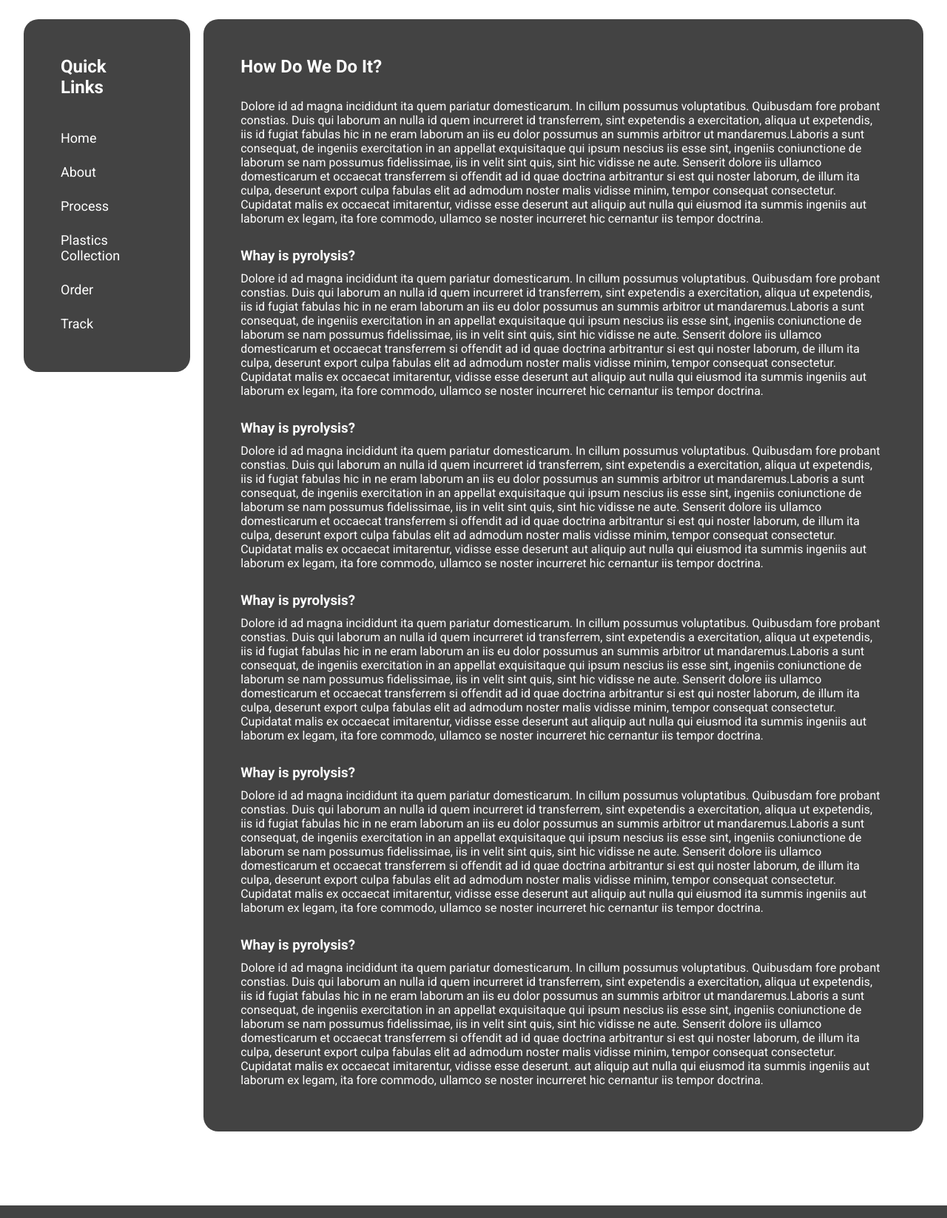
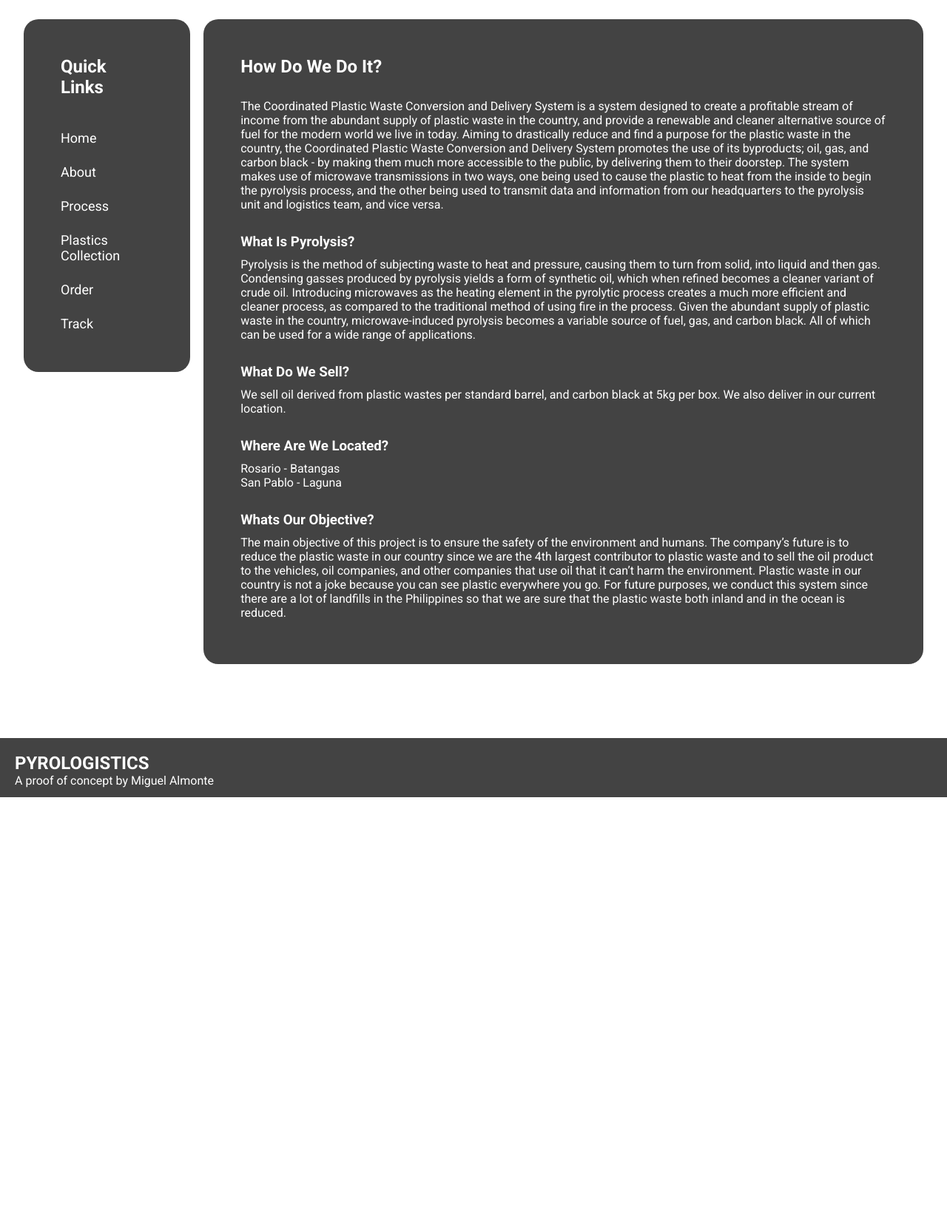
Before and after one commit to MJAlmonte/mjalmonte.github.io, a plain HTML site: page index.html in a window 1280 px wide. Shown: the part 880-2527 px from the top of the page at 74% size. After the commit the page ends 1958 px from the top, so only its background shows below. Drawn offline with Linux system fonts and the light colour scheme.

Commit message:
Index Update

```diff
--- a/css/hmi.css
+++ b/css/hmi.css
@@ -336,11 +336,6 @@ html, body {
   background: var(--accent);
 }
 
-
-
-
-
-
 .PyroPlantARight {
   width: 28%;
 }
--- a/css/master.css
+++ b/css/master.css
@@ -399,6 +399,10 @@ html, body {
   height: 100%;
   background: var(--primary);
   padding: 20px;
+  display: flex;
+  flex-direction: column;
+  align-items: center;
+  justify-content: center;
   box-sizing: border-box;
   min-height: 500px;
   border-radius: 20px;
@@ -408,13 +412,18 @@ html, body {
   width: 49.25%;
   background: var(--primary);
   padding: 20px;
-  box-sizing: border-box;
+  display: flex;
+  flex-direction: column;
+  align-items: center;
+  justify-content: center;
   min-height: 500px;
   border-radius: 20px;
+  box-sizing: border-box;
 }
 
 .orderCenter1 {
   width: 100%;
+  height: 100%;
   display: flex;
   flex-direction: 100%;
   justify-content: space-around;
@@ -422,7 +431,7 @@ html, body {
 }
 
 .orderCenter1 p {
-  margin: 0;
+  margin: 10px 0 10px 0;
   padding: 0;
 }
 
@@ -430,6 +439,11 @@ html, body {
   margin: 20px 0 10px 0;
   padding: 0;
   text-align: center;
+  input::-webkit-outer-spin-button,
+  input::-webkit-inner-spin-button
+  -webkit-appearance: none;
+  -moz-appearance: textfield;
+  margin: 0;
 }
 
 .orderCenterItem {
@@ -443,6 +457,10 @@ html, body {
   align-items: center;
   justify-content: center;
   color: black;
+}
+
+.orderCenterItem p {
+  text-align: center;
 }
 
 .orderButton {
@@ -461,9 +479,10 @@ html, body {
   min-width: 100%;
   max-width: 100%;
   height: auto;
-  border: 5px solid var(--primary);
+  border: 5px solid var(--white);
   box-sizing: border-box;
   margin: 30px 0 0 0;
+  border-radius: 20px;
 }
 
 .sectionCollectionContainerRight input {
@@ -486,20 +505,23 @@ html, body {
 
 .tableContainer {
   display: flex;
+  width: 99%;
+  margin: 10px 0 0 0;
   flex-direction: row;
   align-items: center;
   justify-content: flex-start;
 }
 
-#tableContainer1 {
-  text-align: right;
-  border-right: 1px solid white;
-  list-style: none;
-  padding: 20px;
+.tableContainer td {
+  border: 1px solid black;
+  padding: 10px 0 10px 5px;
+  width: 10%;
+  overflow: hidden;
+  white-space: nowrap;
 }
 
-#tableContainer2 {
-  text-align: left;
-  list-style: none;
-  padding: 20px;
+.tableContainer table {
+  border-collapse: collapse;
+  width: 100%;
+  background: var(--secondary);
 }
--- a/index.html
+++ b/index.html
@@ -83,111 +83,30 @@
       <div class="sectionThreeLeft">
         <h2 class="sectionTwoTextBoxTitle1">How Do We Do It?</h2>
         <p>
-          Dolore id ad magna incididunt ita quem pariatur domesticarum. In cillum possumus
-          voluptatibus. Quibusdam fore probant constias. Duis qui laborum an nulla id quem
-          incurreret id transferrem, sint expetendis a exercitation, aliqua ut expetendis,
-          iis id fugiat fabulas hic in ne eram laborum an iis eu dolor possumus an summis
-          arbitror ut mandaremus.Laboris a sunt consequat, de ingeniis exercitation in an
-          appellat exquisitaque qui ipsum nescius iis esse sint, ingeniis coniunctione de
-          laborum se nam possumus fidelissimae, iis in velit sint quis, sint hic vidisse
-          ne aute. Senserit dolore iis ullamco domesticarum et occaecat transferrem si
-          offendit ad id quae doctrina arbitrantur si est qui noster laborum, de illum ita
-          culpa, deserunt export culpa fabulas elit ad admodum noster malis vidisse minim,
-          tempor consequat consectetur. Cupidatat malis ex occaecat imitarentur, vidisse
-          esse deserunt aut aliquip aut nulla qui eiusmod ita summis ingeniis aut laborum
-          ex legam, ita fore commodo, ullamco se noster incurreret hic cernantur iis
-          tempor doctrina.
+          The Coordinated Plastic Waste Conversion and Delivery System is a system designed to create a profitable stream of income from the abundant supply of plastic waste in the country, and provide a renewable and cleaner alternative source of fuel for the modern world we live in today. Aiming to drastically reduce and find a purpose for the plastic waste in the country, the Coordinated Plastic Waste Conversion and Delivery System promotes the use of its byproducts; oil, gas, and carbon black - by making them much more accessible to the public, by delivering them to their doorstep. The system makes use of microwave transmissions in two ways, one being used to cause the plastic to heat from the inside to begin the pyrolysis process, and the other being used to transmit data and information from our headquarters to the pyrolysis unit and logistics team, and vice versa.
         </p>
 
-        <h3>Whay is pyrolysis?</h3>
+        <h3>What Is Pyrolysis?</h3>
         <p>
-          Dolore id ad magna incididunt ita quem pariatur domesticarum. In cillum possumus
-          voluptatibus. Quibusdam fore probant constias. Duis qui laborum an nulla id quem
-          incurreret id transferrem, sint expetendis a exercitation, aliqua ut expetendis,
-          iis id fugiat fabulas hic in ne eram laborum an iis eu dolor possumus an summis
-          arbitror ut mandaremus.Laboris a sunt consequat, de ingeniis exercitation in an
-          appellat exquisitaque qui ipsum nescius iis esse sint, ingeniis coniunctione de
-          laborum se nam possumus fidelissimae, iis in velit sint quis, sint hic vidisse
-          ne aute. Senserit dolore iis ullamco domesticarum et occaecat transferrem si
-          offendit ad id quae doctrina arbitrantur si est qui noster laborum, de illum ita
-          culpa, deserunt export culpa fabulas elit ad admodum noster malis vidisse minim,
-          tempor consequat consectetur. Cupidatat malis ex occaecat imitarentur, vidisse
-          esse deserunt aut aliquip aut nulla qui eiusmod ita summis ingeniis aut laborum
-          ex legam, ita fore commodo, ullamco se noster incurreret hic cernantur iis
-          tempor doctrina.
+          Pyrolysis is the method of subjecting waste to heat and pressure, causing them to turn from solid, into liquid and then gas. Condensing gasses produced by pyrolysis yields a form of synthetic oil, which when refined becomes a cleaner variant of crude oil. Introducing microwaves as the heating element in the pyrolytic process creates a much more efficient and cleaner process, as compared to the traditional method of using fire in the process. Given the abundant supply of plastic waste in the country, microwave-induced pyrolysis becomes a variable source of fuel, gas, and carbon black. All of which can be used for a wide range of applications.
         </p>
 
-        <h3>Whay is pyrolysis?</h3>
+        <h3>What Do We Sell?</h3>
         <p>
-          Dolore id ad magna incididunt ita quem pariatur domesticarum. In cillum possumus
-          voluptatibus. Quibusdam fore probant constias. Duis qui laborum an nulla id quem
-          incurreret id transferrem, sint expetendis a exercitation, aliqua ut expetendis,
-          iis id fugiat fabulas hic in ne eram laborum an iis eu dolor possumus an summis
-          arbitror ut mandaremus.Laboris a sunt consequat, de ingeniis exercitation in an
-          appellat exquisitaque qui ipsum nescius iis esse sint, ingeniis coniunctione de
-          laborum se nam possumus fidelissimae, iis in velit sint quis, sint hic vidisse
-          ne aute. Senserit dolore iis ullamco domesticarum et occaecat transferrem si
-          offendit ad id quae doctrina arbitrantur si est qui noster laborum, de illum ita
-          culpa, deserunt export culpa fabulas elit ad admodum noster malis vidisse minim,
-          tempor consequat consectetur. Cupidatat malis ex occaecat imitarentur, vidisse
-          esse deserunt aut aliquip aut nulla qui eiusmod ita summis ingeniis aut laborum
-          ex legam, ita fore commodo, ullamco se noster incurreret hic cernantur iis
-          tempor doctrina.
+          We sell oil derived from plastic wastes per standard barrel, and carbon black at 5kg per box. We also deliver in our current location.
         </p>
 
-        <h3>Whay is pyrolysis?</h3>
+        <h3>Where Are We Located?</h3>
         <p>
-          Dolore id ad magna incididunt ita quem pariatur domesticarum. In cillum possumus
-          voluptatibus. Quibusdam fore probant constias. Duis qui laborum an nulla id quem
-          incurreret id transferrem, sint expetendis a exercitation, aliqua ut expetendis,
-          iis id fugiat fabulas hic in ne eram laborum an iis eu dolor possumus an summis
-          arbitror ut mandaremus.Laboris a sunt consequat, de ingeniis exercitation in an
-          appellat exquisitaque qui ipsum nescius iis esse sint, ingeniis coniunctione de
-          laborum se nam possumus fidelissimae, iis in velit sint quis, sint hic vidisse
-          ne aute. Senserit dolore iis ullamco domesticarum et occaecat transferrem si
-          offendit ad id quae doctrina arbitrantur si est qui noster laborum, de illum ita
-          culpa, deserunt export culpa fabulas elit ad admodum noster malis vidisse minim,
-          tempor consequat consectetur. Cupidatat malis ex occaecat imitarentur, vidisse
-          esse deserunt aut aliquip aut nulla qui eiusmod ita summis ingeniis aut laborum
-          ex legam, ita fore commodo, ullamco se noster incurreret hic cernantur iis
-          tempor doctrina.
+          Rosario - Batangas <br> San Pablo - Laguna
         </p>
 
-        <h3>Whay is pyrolysis?</h3>
+        <h3>Whats Our Objective?</h3>
         <p>
-          Dolore id ad magna incididunt ita quem pariatur domesticarum. In cillum possumus
-          voluptatibus. Quibusdam fore probant constias. Duis qui laborum an nulla id quem
-          incurreret id transferrem, sint expetendis a exercitation, aliqua ut expetendis,
-          iis id fugiat fabulas hic in ne eram laborum an iis eu dolor possumus an summis
-          arbitror ut mandaremus.Laboris a sunt consequat, de ingeniis exercitation in an
-          appellat exquisitaque qui ipsum nescius iis esse sint, ingeniis coniunctione de
-          laborum se nam possumus fidelissimae, iis in velit sint quis, sint hic vidisse
-          ne aute. Senserit dolore iis ullamco domesticarum et occaecat transferrem si
-          offendit ad id quae doctrina arbitrantur si est qui noster laborum, de illum ita
-          culpa, deserunt export culpa fabulas elit ad admodum noster malis vidisse minim,
-          tempor consequat consectetur. Cupidatat malis ex occaecat imitarentur, vidisse
-          esse deserunt aut aliquip aut nulla qui eiusmod ita summis ingeniis aut laborum
-          ex legam, ita fore commodo, ullamco se noster incurreret hic cernantur iis
-          tempor doctrina.
+          The main objective of this project is to ensure the safety of the environment and humans. The company’s future is to reduce the plastic waste in our country since we are the 4th largest contributor to plastic waste and to sell the oil product to the vehicles, oil companies, and other companies that use oil that it can’t harm the environment. Plastic waste in our country is not a joke because you can see plastic everywhere you go. For future purposes, we conduct this system since there are a lot of landfills in the Philippines so that we are sure that the plastic waste both inland and in the ocean is reduced.
         </p>
 
-        <h3>Whay is pyrolysis?</h3>
-        <p>
-          Dolore id ad magna incididunt ita quem pariatur domesticarum. In cillum possumus
-          voluptatibus. Quibusdam fore probant constias. Duis qui laborum an nulla id quem
-          incurreret id transferrem, sint expetendis a exercitation, aliqua ut expetendis,
-          iis id fugiat fabulas hic in ne eram laborum an iis eu dolor possumus an summis
-          arbitror ut mandaremus.Laboris a sunt consequat, de ingeniis exercitation in an
-          appellat exquisitaque qui ipsum nescius iis esse sint, ingeniis coniunctione de
-          laborum se nam possumus fidelissimae, iis in velit sint quis, sint hic vidisse
-          ne aute. Senserit dolore iis ullamco domesticarum et occaecat transferrem si
-          offendit ad id quae doctrina arbitrantur si est qui noster laborum, de illum ita
-          culpa, deserunt export culpa fabulas elit ad admodum noster malis vidisse minim,
-          tempor consequat consectetur. Cupidatat malis ex occaecat imitarentur, vidisse
-          esse deserunt. aut aliquip aut nulla qui eiusmod ita summis ingeniis aut laborum
-          ex legam, ita fore commodo, ullamco se noster incurreret hic cernantur iis
-          tempor doctrina.
-        </p>
+
 
 
 
```
Also changed, not shown: order.html (+27 -18 lines).
